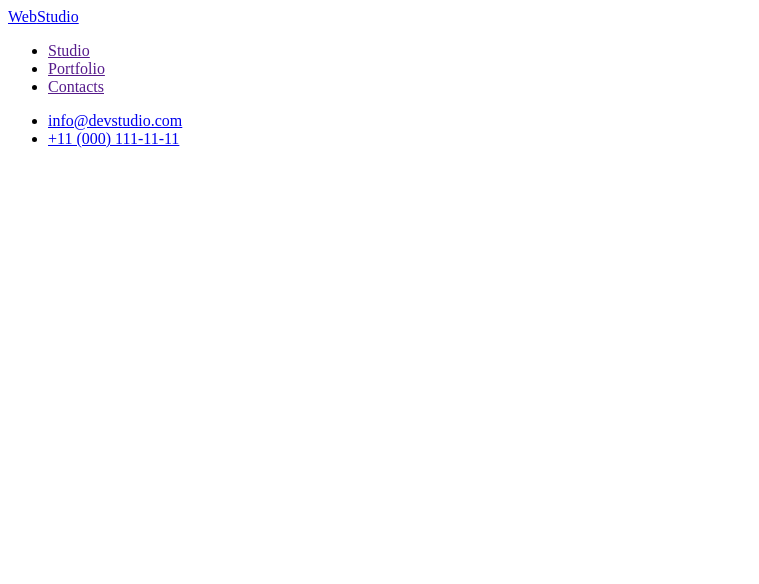
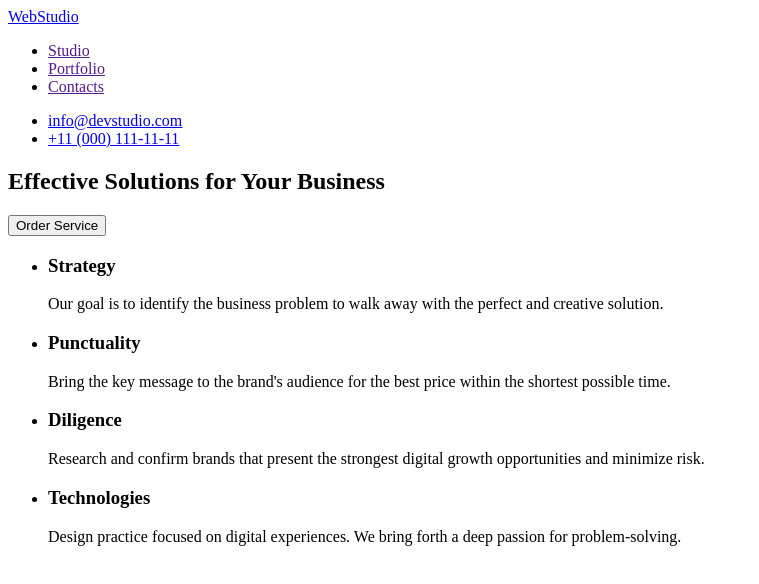
Before and after one commit to NikolayIvanchenko/goit-markup-hw-01, a plain HTML site: page index.html in a window 1280 px wide. Shown: the whole page, without its empty margins (0-759 px from the left). Drawn offline with Linux system fonts and the light colour scheme.

Commit message:
benefits

```diff
--- a/index.html
+++ b/index.html
@@ -22,7 +22,45 @@
       </ul>
     </header>
     <main>
-      <section></section>
+      <!-- hero -->
+      <section>
+        <h1>Effective Solutions for Your Business</h1>
+        <button type="button">Order Service</button>
+      </section>
+      <!-- benefits -->
+      <section>
+        <h2 hidden>Benefits</h2>
+        <ul>
+          <li>
+            <h3>Strategy</h3>
+            <p>
+              Our goal is to identify the business problem to walk away with the
+              perfect and creative solution.
+            </p>
+          </li>
+          <li>
+            <h3>Punctuality</h3>
+            <p>
+              Bring the key message to the brand's audience for the best price
+              within the shortest possible time.
+            </p>
+          </li>
+          <li>
+            <h3>Diligence</h3>
+            <p>
+              Research and confirm brands that present the strongest digital
+              growth opportunities and minimize risk.
+            </p>
+          </li>
+          <li>
+            <h3>Technologies</h3>
+            <p>
+              Design practice focused on digital experiences. We bring forth a
+              deep passion for problem-solving.
+            </p>
+          </li>
+        </ul>
+      </section>
     </main>
     <footer></footer>
   </body>
```
